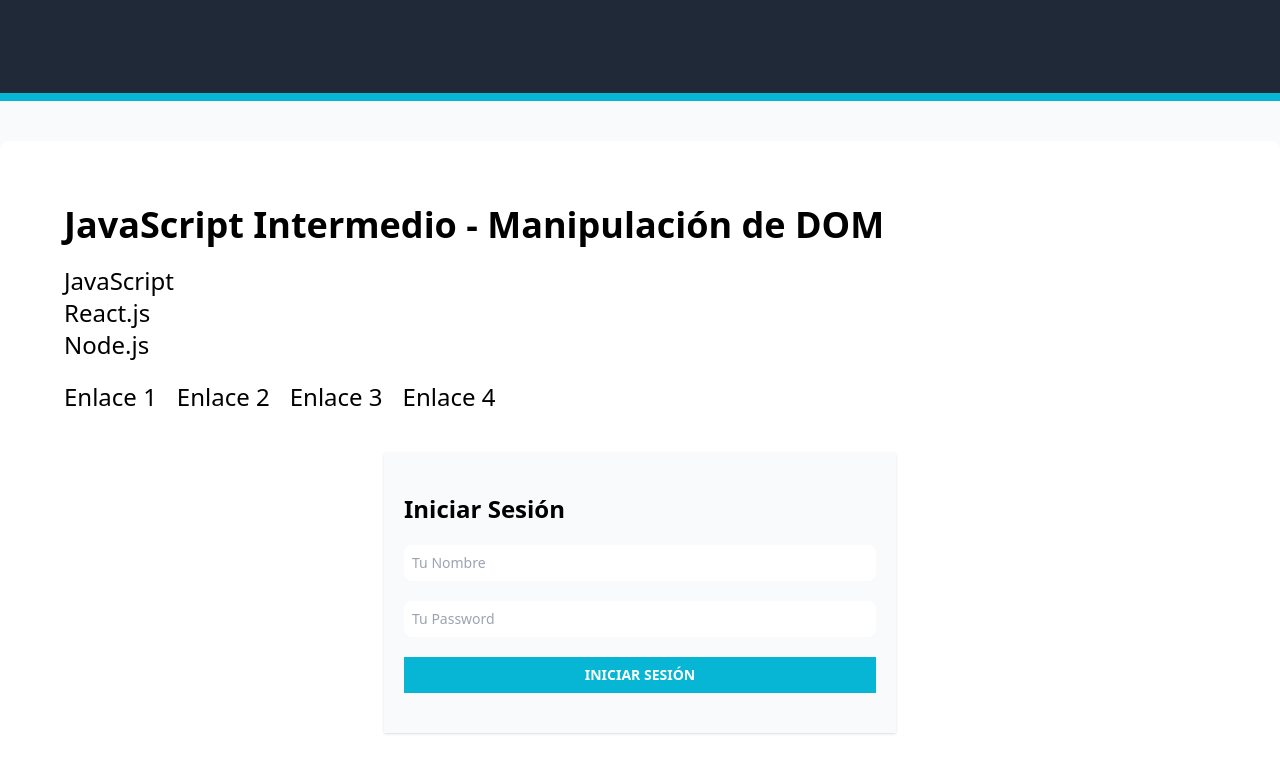
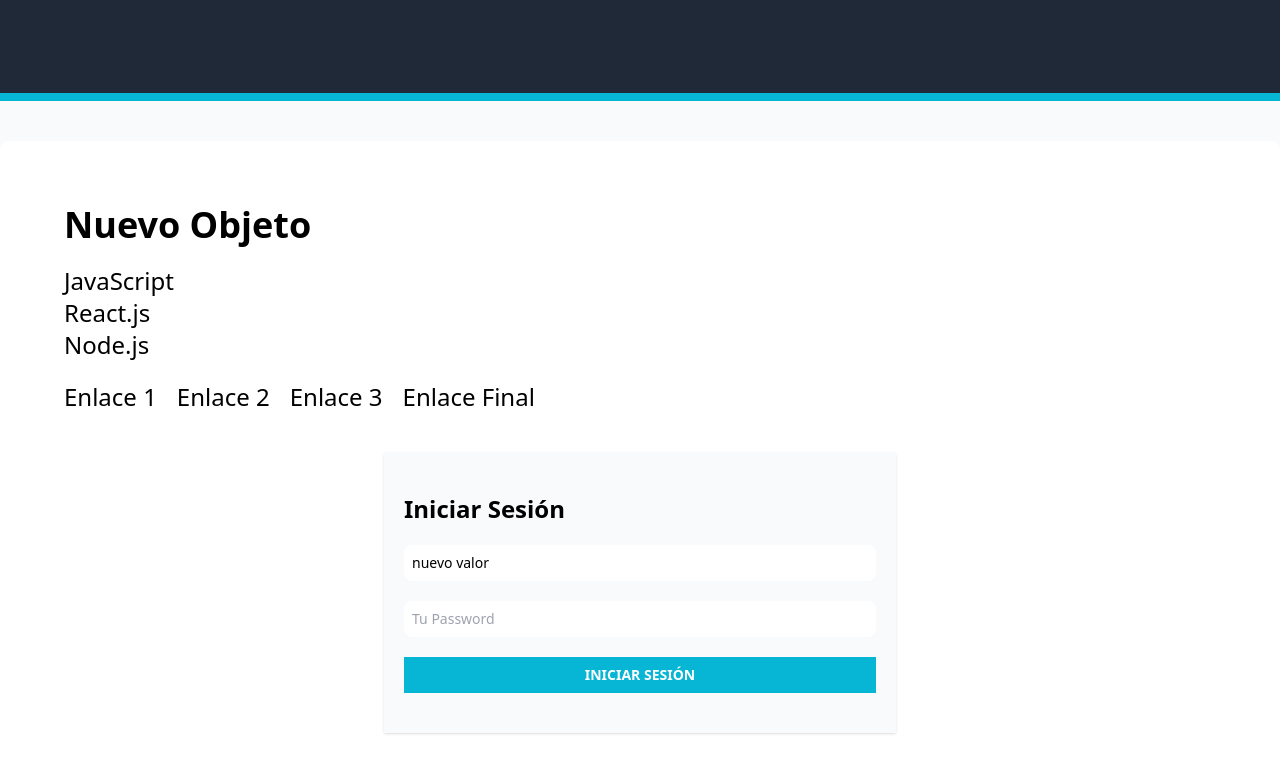
Before and after one commit to Angel11R99/React-Proyect-Course, a plain HTML site: page Introduccion a JS/DOM.html in a window 1280 px wide. Shown: the part 523-1296 px from the top of the page. Drawn offline with Linux system fonts and the light colour scheme.

Commit message:
:package: manipular elementos dentro de js

```diff
--- a/Introduccion a JS/DOM.html
+++ b/Introduccion a JS/DOM.html
@@ -65,7 +65,7 @@
         </form>
     </div>
 
-    <script src="js/22-DOM-selc-element.js"></script>
+    <script src="js/23-DOM-mpl-element.js"></script>
 
 </body>
 
--- /dev/null
+++ b/Introduccion a JS/js/23-DOM-mpl-element.js
@@ -0,0 +1,13 @@
+// Manipular elemento (HTML con CSS)
+
+const heading = document.querySelector('.heading')
+const enlaces = document.querySelectorAll('.navegacion a')
+
+enlaces[3].textContent = 'Enlace Final'
+
+heading.textContent = 'Nuevo Objeto'
+// heading.id = 5
+// heading.removeAttribute('id')
+
+const inputNombre = document.querySelector('#nombre')
+inputNombre.value = 'nuevo valor'
```
